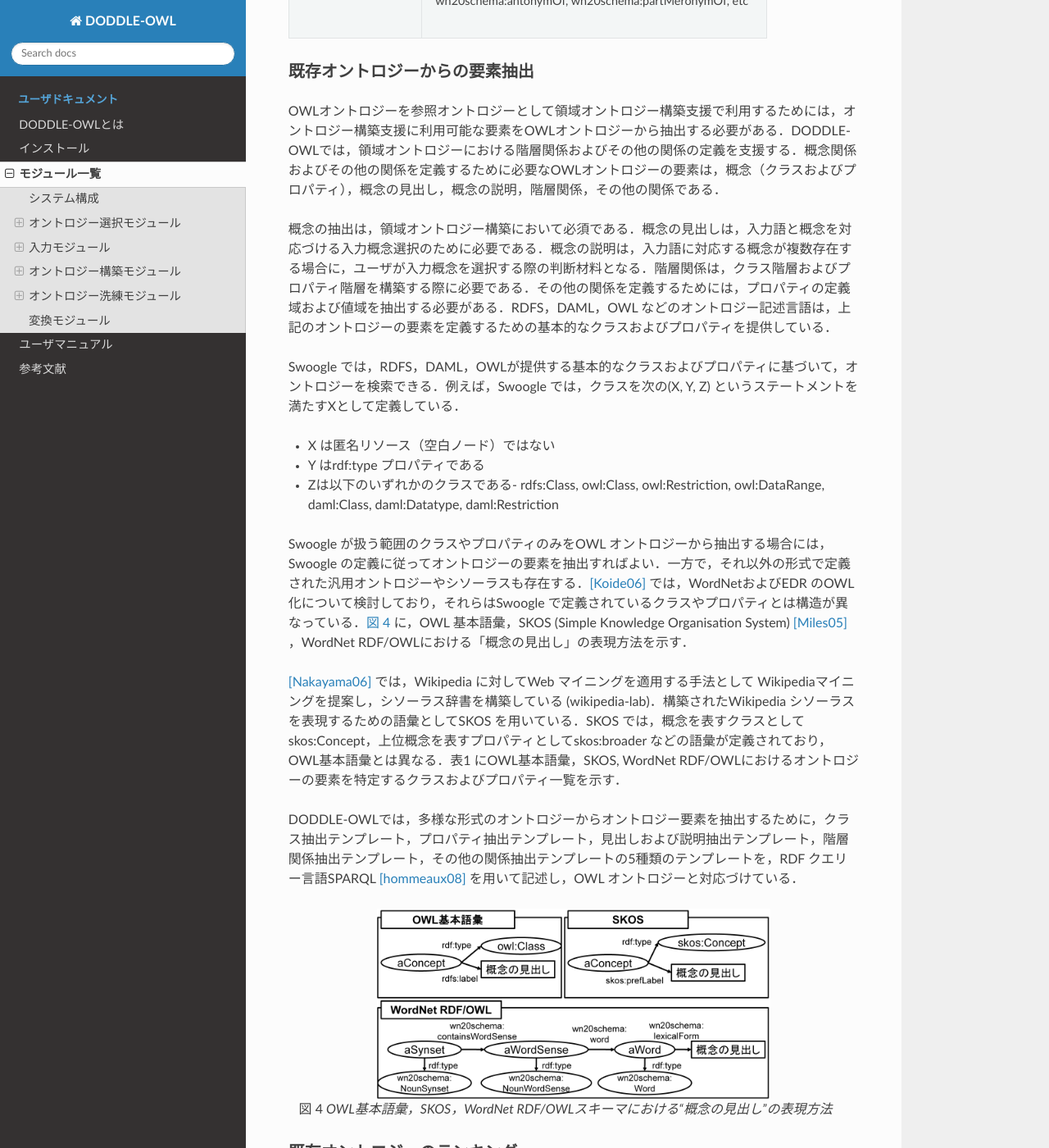
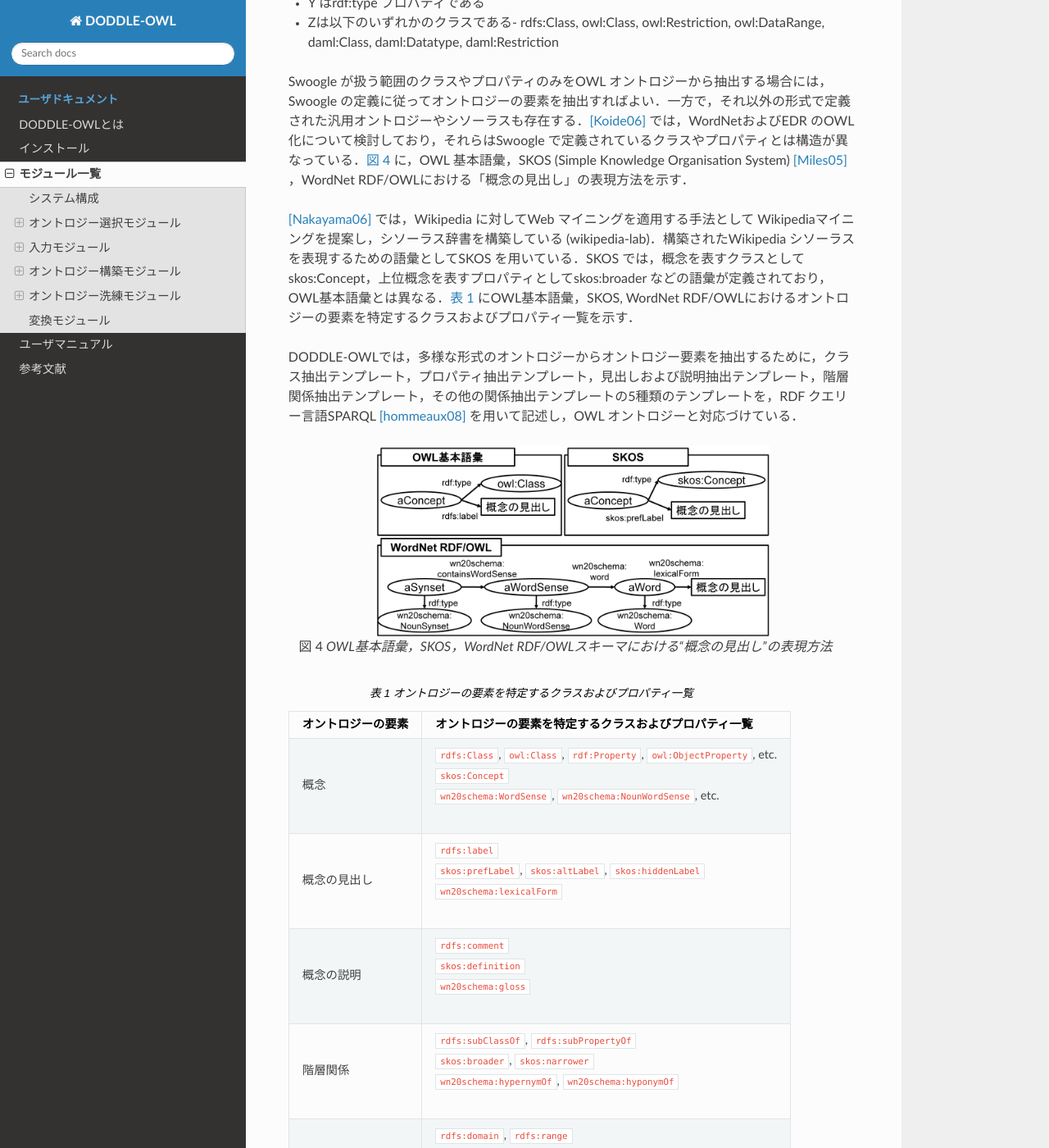
Before and after one commit to doddle-owl/doddle-owl-ja-docs, a Sphinx documentation site: the page built from docs/source/modules.rst, in a window 1280 px wide and 1400 px high, scrolled down 5195 px. Shown: the whole window at 82% size. Built offline with Sphinx 7.4.7 and the Read the Docs theme 3.1.0, drawn with Linux system fonts in a browser that asks for light colours; some of the changed text lies outside the part shown.

Commit message:
update ontology selection module

```diff
--- a/docs/source/modules.rst
+++ b/docs/source/modules.rst
@@ -18,7 +18,7 @@ DODDLE-OWL は，一つ以上の領域における専門文書の存在を前提
 
 .. _system_flow:
 .. figure:: figures/system-flow.svg
-   :scale: 50 %
+   :scale: 80 %
    :alt: DODDLE-OWLのシステム構成
    :align: center
 
@@ -96,29 +96,6 @@ Swoogle は，オントロジーを検索するための19 種類のREST 形式
 
    Swoogleを用いた既存オントロジーの獲得およびランキング
 
-表1: OWL 基本語彙，SKOS, WordNet RDF/OWL におけるオントロジーの要素を特定するクラスおよびプロパティ一覧
-
-=====================  =============================================================
-オントロジーの要素     オントロジーの要素を特定するクラスおよびプロパティ一覧
-=====================  =============================================================
-概念                   | rdfs:Class, owl:Class, rdf:Property, owl:ObjectProperty, etc
-                       | skos:Concept
-                       | wn20schema:WordSense, wn20schema:NounWordSense, etc
-概念の見出し           | rdfs:label
-                       | skos:prefLabel, skos:altLabel, skos:hiddenLabel
-                       | wn20schema:lexicalForm
-概念の説明             | rdfs:comment
-                       | skos:definition
-                       | wn20schema:gloss
-階層関係               | rdfs:subClassOf, rdfs:subPropertyOf
-                       | skos:broader, skos:narrower
-                       | wn20schema:hypernymOf, wn20schema:hyponymOf
-その他の関係           | rdfs:domain, rdfs:range
-                       | skos:related
-                       | wn20schema:antonymOf, wn20schema:partMeronymOf, etc
-=====================  =============================================================
-
-
 既存オントロジーからの要素抽出
 ----------------------------------------------------
 OWLオントロジーを参照オントロジーとして領域オントロジー構築支援で利用するためには，オントロジー構築支援に利用可能な要素をOWLオントロジーから抽出する必要がある．DODDLE-OWLでは，領域オントロジーにおける階層関係およびその他の関係の定義を支援する．概念関係およびその他の関係を定義するために必要なOWLオントロジーの要素は，概念（クラスおよびプロパティ），概念の見出し，概念の説明，階層関係，その他の関係である．
@@ -133,7 +110,7 @@ Swoogle では，RDFS，DAML，OWLが提供する基本的なクラスおよび
 
 Swoogle が扱う範囲のクラスやプロパティのみをOWL オントロジーから抽出する場合には，Swoogle の定義に従ってオントロジーの要素を抽出すればよい．一方で，それ以外の形式で定義された汎用オントロジーやシソーラスも存在する．[Koide06]_ では，WordNetおよびEDR のOWL化について検討しており，それらはSwoogle で定義されているクラスやプロパティとは構造が異なっている．:numref:`label_extraction` に，OWL 基本語彙，SKOS (Simple Knowledge Organisation System) [Miles05]_ ，WordNet RDF/OWLにおける「概念の見出し」の表現方法を示す．
 
-[Nakayama06]_ では，Wikipedia に対してWeb マイニングを適用する手法として Wikipediaマイニングを提案し，シソーラス辞書を構築している (wikipedia-lab)．構築されたWikipedia シソーラスを表現するための語彙としてSKOS を用いている．SKOS では，概念を表すクラスとしてskos:Concept，上位概念を表すプロパティとしてskos:broader などの語彙が定義されており，OWL基本語彙とは異なる．表1 にOWL基本語彙，SKOS, WordNet RDF/OWLにおけるオントロジーの要素を特定するクラスおよびプロパティ一覧を示す．
+[Nakayama06]_ では，Wikipedia に対してWeb マイニングを適用する手法として Wikipediaマイニングを提案し，シソーラス辞書を構築している (wikipedia-lab)．構築されたWikipedia シソーラスを表現するための語彙としてSKOS を用いている．SKOS では，概念を表すクラスとしてskos:Concept，上位概念を表すプロパティとしてskos:broader などの語彙が定義されており，OWL基本語彙とは異なる．:numref:`class_and_property_identifying_ontology_elements` にOWL基本語彙，SKOS, WordNet RDF/OWLにおけるオントロジーの要素を特定するクラスおよびプロパティ一覧を示す．
 
 DODDLE-OWLでは，多様な形式のオントロジーからオントロジー要素を抽出するために，クラス抽出テンプレート，プロパティ抽出テンプレート，見出しおよび説明抽出テンプレート，階層関係抽出テンプレート，その他の関係抽出テンプレートの5種類のテンプレートを，RDF クエリー言語SPARQL [hommeaux08]_ を用いて記述し，OWL オントロジーと対応づけている．
 
@@ -144,6 +121,35 @@ DODDLE-OWLでは，多様な形式のオントロジーからオントロジー
    :align: center
 
    OWL基本語彙，SKOS，WordNet RDF/OWLスキーマにおける“概念の見出し”の表現方法
+
+
+.. _class_and_property_identifying_ontology_elements:
+.. list-table:: オントロジーの要素を特定するクラスおよびプロパティ一覧
+   :header-rows: 1
+
+   * - オントロジーの要素
+     - オントロジーの要素を特定するクラスおよびプロパティ一覧
+   * - 概念
+     - | ``rdfs:Class``, ``owl:Class``, ``rdf:Property``, ``owl:ObjectProperty``, etc.
+       | ``skos:Concept``
+       | ``wn20schema:WordSense``, ``wn20schema:NounWordSense``, etc.
+   * - 概念の見出し
+     - | ``rdfs:label``
+       | ``skos:prefLabel``, ``skos:altLabel``, ``skos:hiddenLabel``
+       | ``wn20schema:lexicalForm``
+   * - 概念の説明
+     - | ``rdfs:comment``
+       | ``skos:definition``
+       | ``wn20schema:gloss``
+   * - 階層関係
+     - | ``rdfs:subClassOf``, ``rdfs:subPropertyOf``
+       | ``skos:broader``, ``skos:narrower``
+       | ``wn20schema:hypernymOf``, ``wn20schema:hyponymOf``
+   * - その他の関係
+     - | ``rdfs:domain``, ``rdfs:range``
+       | ``skos:related``
+       | ``wn20schema:antonymOf``, ``wn20schema:partMeronymOf``, etc.
+
 
 
 既存オントロジーのランキング
```
